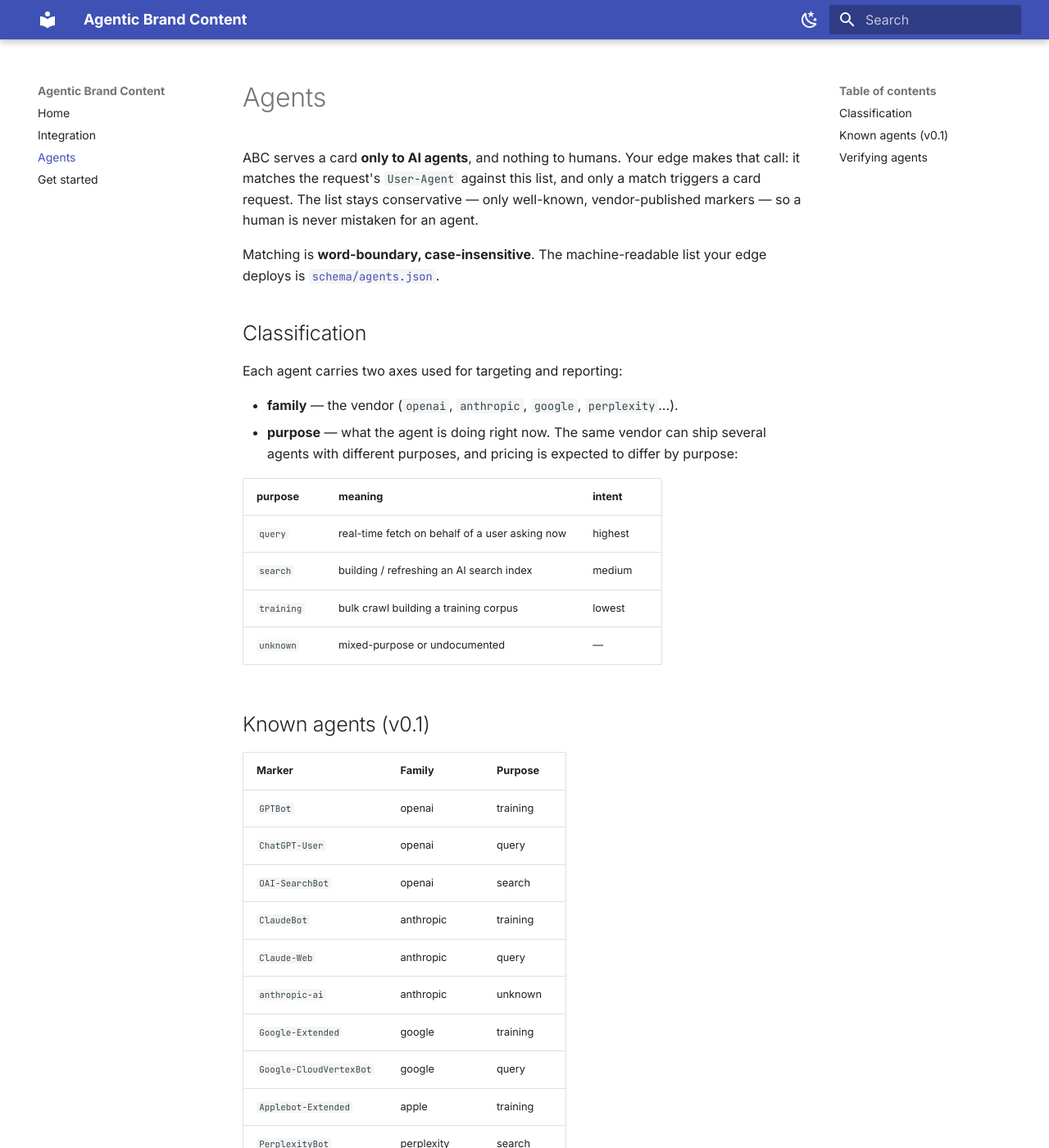
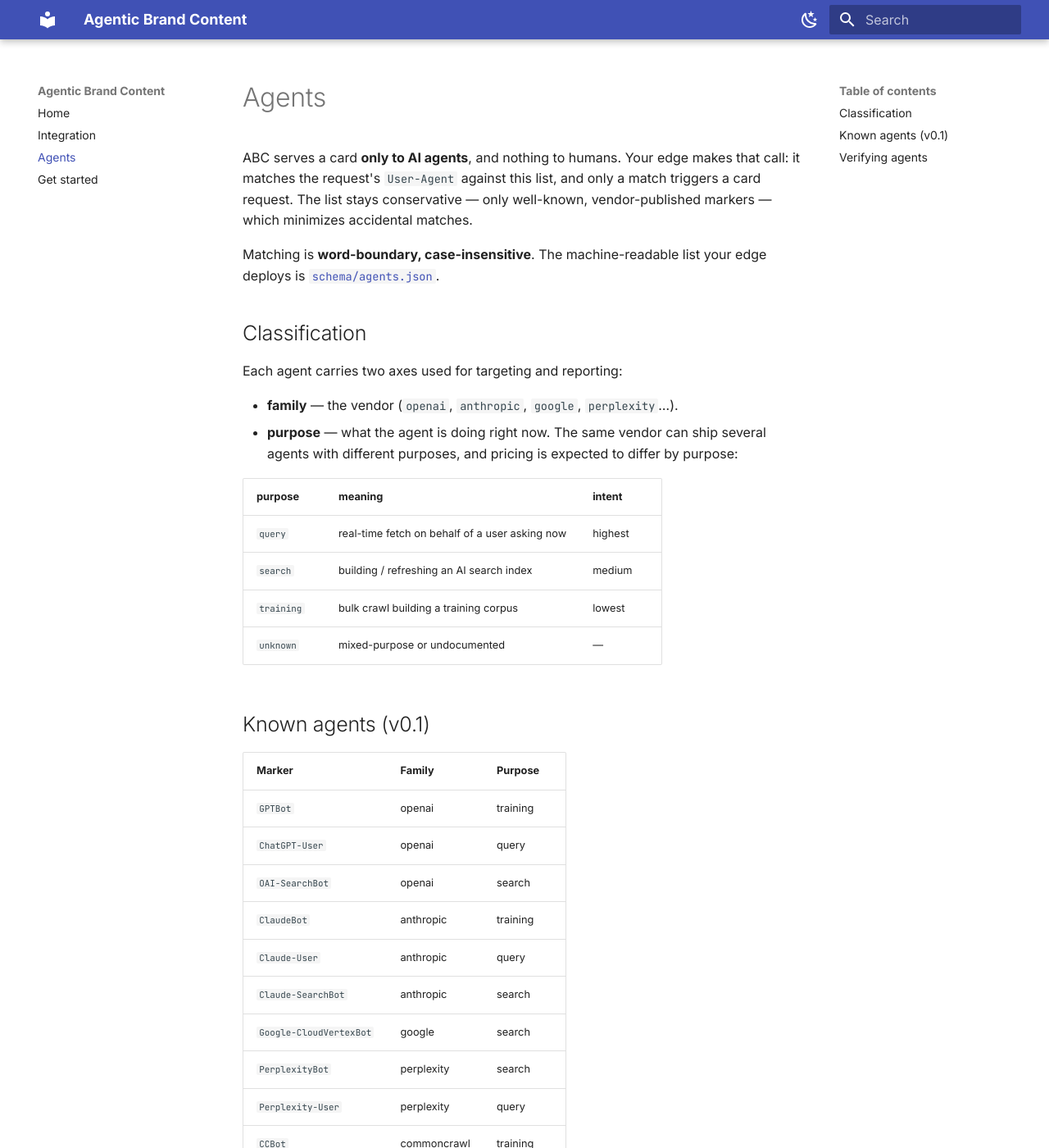
Before and after one commit to brandcontent-dev/spec, an MkDocs documentation site: the page built from docs/agents.md, in a window 1280 px wide and 1400 px high. Shown: the whole window at 82% size. Built offline with MkDocs 1.6.1 and Material for MkDocs 9.7.7, drawn with Linux system fonts in a browser that asks for light colours; some of the changed text lies outside the part shown.

Commit message:
Spec v0.2: correct the agents list, fix format=both, repo hygiene (#3)
Address a PM audit of main:

- agents.json / agents.md + all adapters: correct the known-agents list against current
  (2026) vendor docs — drop robots.txt-only control tokens (Google-Extended,
  Applebot-Extended), drop deprecated/unconfirmed (Claude-Web, anthropic-ai, cohere-ai,
  FacebookBot), add Claude-User + Claude-SearchBot, reclassify Google-CloudVertexBot as
  search. Note that markers are HTTP User-Agents, not robots.txt control tokens.
- fragment.openapi.yaml: fix the format=both contract — return a JSON envelope
  { card, html } so it no longer contradicts card.schema.json and matches browser.js.
- agents.md: soften "never mistaken" -> "minimizes accidental matches".
- integration.md: drop the unsourced French-media-survey percentages.
- Hygiene: gitignore .agents/, pin mkdocs-material==9.7.6, add a build --strict CI
  workflow, rename README "Develop" -> "Local preview".
- Bump spec to v0.2 (2026-06-03); record under CHANGELOG.

Co-authored-by: Claude Opus 4.8 (1M context) <noreply@anthropic.com>

```diff
--- a/docs/adapters/browser.js
+++ b/docs/adapters/browser.js
@@ -15,7 +15,7 @@
 
 // Agent markers — keep in sync with schema/agents.json (word-boundary, case-insensitive).
 const AGENT_UA =
-  /\b(GPTBot|ChatGPT-User|OAI-SearchBot|ClaudeBot|Claude-Web|anthropic-ai|Google-Extended|Google-CloudVertexBot|Applebot-Extended|PerplexityBot|Perplexity-User|CCBot|Meta-ExternalAgent|meta-externalfetcher|FacebookBot|Bytespider|cohere-ai|YouBot|Diffbot|MistralAI-User|Amazonbot)\b/i;
+  /\b(GPTBot|ChatGPT-User|OAI-SearchBot|ClaudeBot|Claude-User|Claude-SearchBot|Google-CloudVertexBot|PerplexityBot|Perplexity-User|CCBot|Meta-ExternalAgent|meta-externalfetcher|Bytespider|YouBot|Diffbot|MistralAI-User|Amazonbot)\b/i;
 
 (async () => {
   if (!AGENT_UA.test(navigator.userAgent || "")) return; // humans: no fetch, no card
--- a/docs/adapters/cloudflare-worker.js
+++ b/docs/adapters/cloudflare-worker.js
@@ -14,7 +14,7 @@
 
 // Agent markers — keep in sync with schema/agents.json (word-boundary, case-insensitive).
 const AGENT_UA =
-  /\b(GPTBot|ChatGPT-User|OAI-SearchBot|ClaudeBot|Claude-Web|anthropic-ai|Google-Extended|Google-CloudVertexBot|Applebot-Extended|PerplexityBot|Perplexity-User|CCBot|Meta-ExternalAgent|meta-externalfetcher|FacebookBot|Bytespider|cohere-ai|YouBot|Diffbot|MistralAI-User|Amazonbot)\b/i;
+  /\b(GPTBot|ChatGPT-User|OAI-SearchBot|ClaudeBot|Claude-User|Claude-SearchBot|Google-CloudVertexBot|PerplexityBot|Perplexity-User|CCBot|Meta-ExternalAgent|meta-externalfetcher|Bytespider|YouBot|Diffbot|MistralAI-User|Amazonbot)\b/i;
 
 export default {
   async fetch(request, env) {
--- a/docs/adapters/lambda-edge.js
+++ b/docs/adapters/lambda-edge.js
@@ -19,7 +19,7 @@ const FRAGMENT_ENDPOINT = "https://provider.example/fragment"; // your provider
 
 // Agent markers — keep in sync with schema/agents.json (word-boundary, case-insensitive).
 const AGENT_UA =
-  /\b(GPTBot|ChatGPT-User|OAI-SearchBot|ClaudeBot|Claude-Web|anthropic-ai|Google-Extended|Google-CloudVertexBot|Applebot-Extended|PerplexityBot|Perplexity-User|CCBot|Meta-ExternalAgent|meta-externalfetcher|FacebookBot|Bytespider|cohere-ai|YouBot|Diffbot|MistralAI-User|Amazonbot)\b/i;
+  /\b(GPTBot|ChatGPT-User|OAI-SearchBot|ClaudeBot|Claude-User|Claude-SearchBot|Google-CloudVertexBot|PerplexityBot|Perplexity-User|CCBot|Meta-ExternalAgent|meta-externalfetcher|Bytespider|YouBot|Diffbot|MistralAI-User|Amazonbot)\b/i;
 
 function fetchCard(pageUrl, userAgent) {
   return new Promise((resolve) => {
--- a/docs/agents.md
+++ b/docs/agents.md
@@ -3,7 +3,7 @@
 ABC serves a card **only to AI agents**, and nothing to humans. Your edge makes that
 call: it matches the request's `User-Agent` against this list, and only a match
 triggers a card request. The list stays conservative — only well-known,
-vendor-published markers — so a human is never mistaken for an agent.
+vendor-published markers — which minimizes accidental matches.
 
 Matching is **word-boundary, case-insensitive**. The machine-readable list your edge
 deploys is [`schema/agents.json`](schema/agents.json).
@@ -31,23 +31,23 @@ Each agent carries two axes used for targeting and reporting:
 | `ChatGPT-User` | openai | query |
 | `OAI-SearchBot` | openai | search |
 | `ClaudeBot` | anthropic | training |
-| `Claude-Web` | anthropic | query |
-| `anthropic-ai` | anthropic | unknown |
-| `Google-Extended` | google | training |
-| `Google-CloudVertexBot` | google | query |
-| `Applebot-Extended` | apple | training |
+| `Claude-User` | anthropic | query |
+| `Claude-SearchBot` | anthropic | search |
+| `Google-CloudVertexBot` | google | search |
 | `PerplexityBot` | perplexity | search |
 | `Perplexity-User` | perplexity | query |
 | `CCBot` | commoncrawl | training |
 | `Meta-ExternalAgent` | meta | training |
 | `meta-externalfetcher` | meta | query |
-| `FacebookBot` | meta | unknown |
 | `Bytespider` | bytedance | training |
-| `cohere-ai` | cohere | training |
 | `YouBot` | you | search |
 | `Diffbot` | diffbot | training |
 | `MistralAI-User` | mistral | query |
 | `Amazonbot` | amazon | unknown |
+
+Markers are **HTTP User-Agent strings**. Robots.txt-only *control* tokens — such as
+`Google-Extended` and `Applebot-Extended` — are deliberately excluded: they never appear
+in a request's `User-Agent`, so they can't identify a live fetch.
 
 The list evolves with each spec version. Propose additions or corrections via the
 [repo](https://github.com/brandcontent-dev/spec).
--- a/mkdocs.yml
+++ b/mkdocs.yml
@@ -1,7 +1,7 @@
 site_name: Agentic Brand Content
 site_description: A spec for publishers to serve AI agents sponsored brand content matched to the page — and get paid for bot traffic.
 site_url: https://brandcontent.dev
-copyright: Agentic Brand Content · Spec v0.1 · Apache-2.0
+copyright: Agentic Brand Content · Spec v0.2 · Apache-2.0
 
 theme:
   name: material
--- a/requirements.txt
+++ b/requirements.txt
@@ -1 +1 @@
-mkdocs-material
+mkdocs-material==9.7.6
```
Also changed, not shown: CHANGELOG.md (+10 -3 lines), README.md (+1 -1 lines), docs/index.md (+1 -1 lines), docs/integration.md (+3 -3 lines), docs/schema/agents.json (+20 -24 lines), docs/schema/fragment.openapi.yaml (+17 -3 lines), 4 other files.
